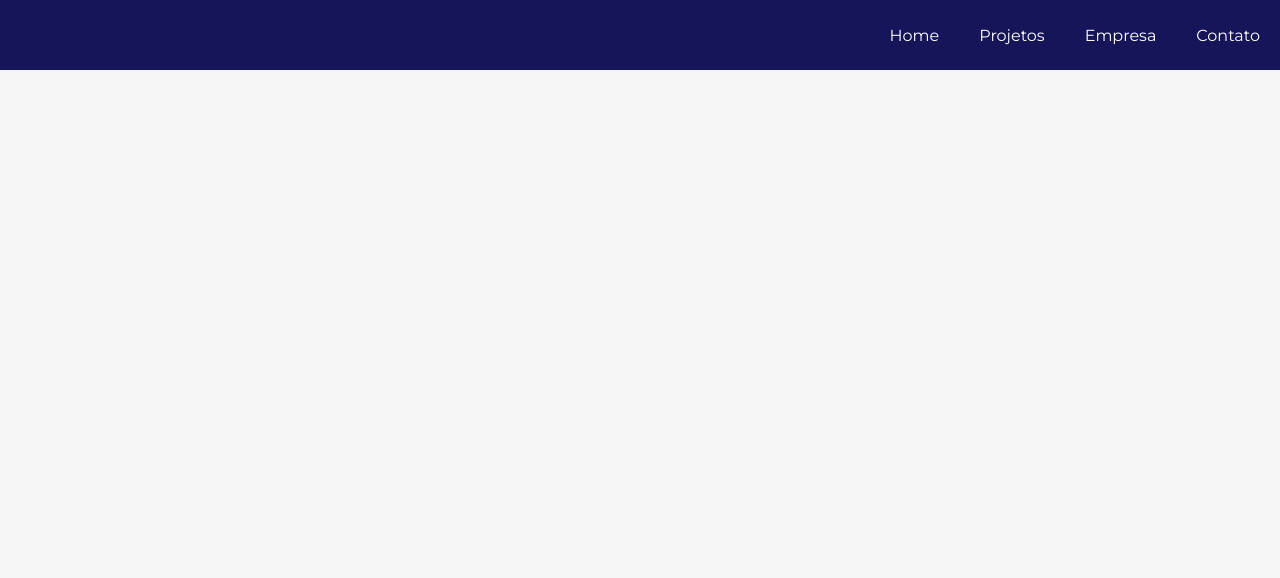
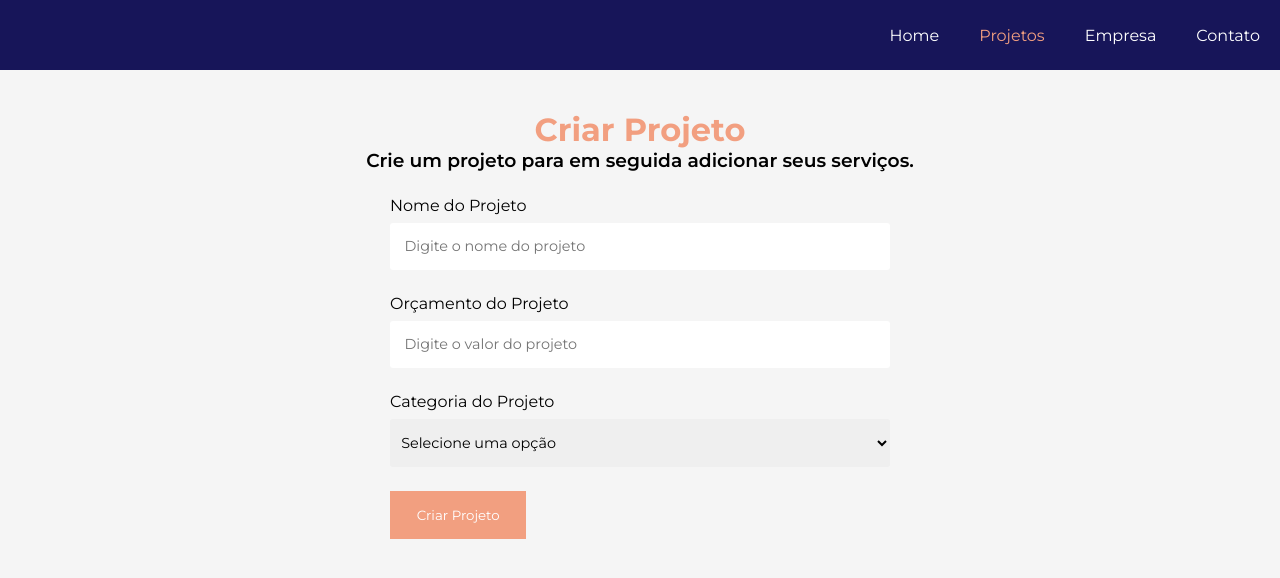
Before and after one commit to sweetsoph/crud-react, a React (Create React App) app: page /projects/newproject in a window 1280 px wide. Shown: the top 578 px of the page. Built offline with nearby package versions, Linux system fonts and the light colour scheme; data requests are answered from the project's data file; the HTML template or start-up script is replaced by a standard one.

Commit message:
create new project done

```diff
--- a/db.json
+++ b/db.json
@@ -1,3 +1,44 @@
 {
-    "projects":[]
+  "projects": [
+    {
+      "name": "sophia",
+      "budget": "3421",
+      "category": {
+        "id": "2",
+        "name": "Desenvolvimento"
+      },
+      "cost": 0,
+      "services": [],
+      "id": 1
+    },
+    {
+      "name": "notsophia",
+      "budget": "20000",
+      "category": {
+        "id": "1",
+        "name": "Infra"
+      },
+      "cost": 0,
+      "services": [],
+      "id": 2
+    }
+  ],
+  "categories": [
+    {
+      "id": 1,
+      "name": "Infra"
+    },
+    {
+      "id": 2,
+      "name": "Desenvolvimento"
+    },
+    {
+      "id": 3,
+      "name": "Design"
+    },
+    {
+      "id": 4,
+      "name": "Planejamento"
+    }
+  ]
 }
--- a/src/App.js
+++ b/src/App.js
@@ -12,7 +12,7 @@
       <Header />
       <Routes>
         <Route exact path="/" element={<Home />} />
-        <Route path="/newproject" element={<NewProject />} />
+        <Route path="/projects/newproject" element={<NewProject />} />
         <Route path="/projects" element={<Projects />} />
         <Route path="/company" element={<Company />} />
         <Route path="/contact" element={<Contact />} />
--- a/src/components/form/ProjectForm.js
+++ b/src/components/form/ProjectForm.js
@@ -1,27 +1,73 @@
+import { useEffect, useState } from "react";
+
 import Input from "../layout/Input";
 import Select from "../layout/Select";
 import SubmitButton from "../layout/SubmitButton";
 
 import styles from "./ProjectForm.module.css";
 
-function ProjectForm({ btnText }) {
+function ProjectForm({ handleSubmit, btnText, projectData }) {
+  const [categories, setCategories] = useState([]);
+  //projects is either an empty object or the projectData object, it depends if the component is being used to create or edit a project
+  const [project, setProject] = useState(projectData || {});
+
+  useEffect(() => {
+    fetch("http://localhost:5000/categories", {
+      method: "GET",
+      headers: {
+        "Content-Type": "application/json",
+      },
+    })
+      .then((response) => response.json())
+      .then((data) => setCategories(data))
+      .catch((err) => console.log(err));
+  }, []);
+
+  //function that will be called when the form is submitted, it can either create or edit a project, it depends if the father component is using the component to create or edit a project
+  const submit = (e) => {
+    e.preventDefault();
+    handleSubmit(project);
+  }
+
+  //sets to the project object the value of the input that is being changed
+  function handleChange(e){
+    //it was supposed to get its name, not its id, but it was not working so im now getting its id, its working fine tho
+    setProject({...project, [e.target.id]: e.target.value});
+    //for example, if the user is changing the name input, the project object will be updated to {name: "the value of the input"}
+  }
+
+  //sets the category of the project object to the category that the user selected
+  function handleCategory(e){
+    setProject({...project, category: {
+        id: e.target.value,
+        name: e.target.options[e.target.selectedIndex].text
+    }});
+  }
+
   return (
-    <form className={styles.form}>
+    <form onSubmit={submit} className={styles.form}>
       <Input
+        handleOnChange={handleChange}
         type="text"
         text="Nome do Projeto"
-        name="projectName"
+        name="name"
         placeholder="Digite o nome do projeto"
+        value={project.name ? project.name : ""}
       />
       <Input
         type="number"
         text="Orçamento do Projeto"
-        name="projectValue"
+        name="budget"
         placeholder="Digite o valor do projeto"
+        handleOnChange={handleChange}
+        value={project.budget ? project.budget : ""}
       />
       <Select
         name="category_id"
         text="Categoria do Projeto"
+        options={categories}
+        handleOnChange={handleCategory}
+        value={project.category ? project.category.id : ""}
       />
       <SubmitButton text={btnText} />
     </form>
--- /dev/null
+++ b/src/components/layout/Card.module.css
@@ -0,0 +1,3 @@
+.card{
+    border: 1px solid #00000050
+}
--- a/src/components/layout/Select.js
+++ b/src/components/layout/Select.js
@@ -4,8 +4,11 @@
   return (
     <div className={styles.formGroup}>
       <label htmlFor={name}>{text}</label>
-      <select name={name} id={name}>
+      <select name={name} id={name} onChange={handleOnChange} value={value || ''}>
         <option>Selecione uma opção</option>
+        {options.map((option) => (
+          <option value={option.id} key={option.id}>{option.name}</option>
+        ))}
       </select>
     </div>
   );
--- a/src/components/layout/Select.module.css
+++ b/src/components/layout/Select.module.css
@@ -8,7 +8,7 @@
     margin-bottom: 0.5em;
 }
 .formGroup select{
-    padding: 1em;
+    padding: 1em 0.5em;
     border: none;
     border-radius: 3px;
     width: 100%;
--- a/src/components/layout/header.js
+++ b/src/components/layout/header.js
@@ -17,7 +17,7 @@
           )}
         </li>
         <li>
-          {location.pathname == "/projects" ? (
+          {location.pathname.includes("/projects") ? (
             <ActiveLink to="/projects">Projetos</ActiveLink>
           ) : (
             <StyledLink to="/projects">Projetos</StyledLink>
--- a/src/pages/Home.js
+++ b/src/pages/Home.js
@@ -5,7 +5,7 @@
         <div>
             <h1>Bem vindo ao <span>Costs</span></h1>
             <p>Gerencie suas despesas de forma simples e rápida.</p>
-            <PrimaryButton to="/newproject" text="Criar Projeto" />
+            <PrimaryButton to="/projects/newproject" text="Criar Projeto" />
         </div>
     );
 }
--- a/src/pages/NewProject.js
+++ b/src/pages/NewProject.js
@@ -1,12 +1,40 @@
 import ProjectForm from "../components/form/ProjectForm";
 import Container from "../components/layout/Container";
+import { useNavigate } from "react-router-dom";
 
 function NewProject() {
+  //useNavigate is a hook that allows us to redirect the user
+  const history = useNavigate();
+
+  //this function will be passed to the ProjectForm component as a prop, allowing the component to know if it is supposed to create or edit, as soon as the component is also used to edit a projectF
+  function createProject(project) {
+    //initialize cost and services
+    project.cost = 0;
+    project.services = [];
+
+    //fetch calls the api in the backend to create a new project
+    fetch("http://localhost:5000/projects", {
+      method: "POST",
+      headers: {
+        //content-type is a header that tells the server what kind of data we are sending
+        "Content-Type": "application/json",
+      },
+      //the body of the request is the project object converted to a json string
+      body: JSON.stringify(project),
+    })
+      .then((res) => res.json())
+      .then(() =>
+        //redirect to the projects page and sends a message to the user
+        history("/projects", { message: "Projeto criado com sucesso!" })
+      )
+      .catch((err) => console.log(err));
+  }
+
   return (
     <Container>
       <h1>Criar Projeto</h1>
       <h3>Crie um projeto para em seguida adicionar seus serviços.</h3>
-      <ProjectForm btnText="Criar Projeto"/>
+      <ProjectForm handleSubmit={createProject} btnText="Criar Projeto" />
     </Container>
   );
 }
```
Also changed, not shown: src/components/layout/ProjectCard.js (added, +13 -0 lines).
